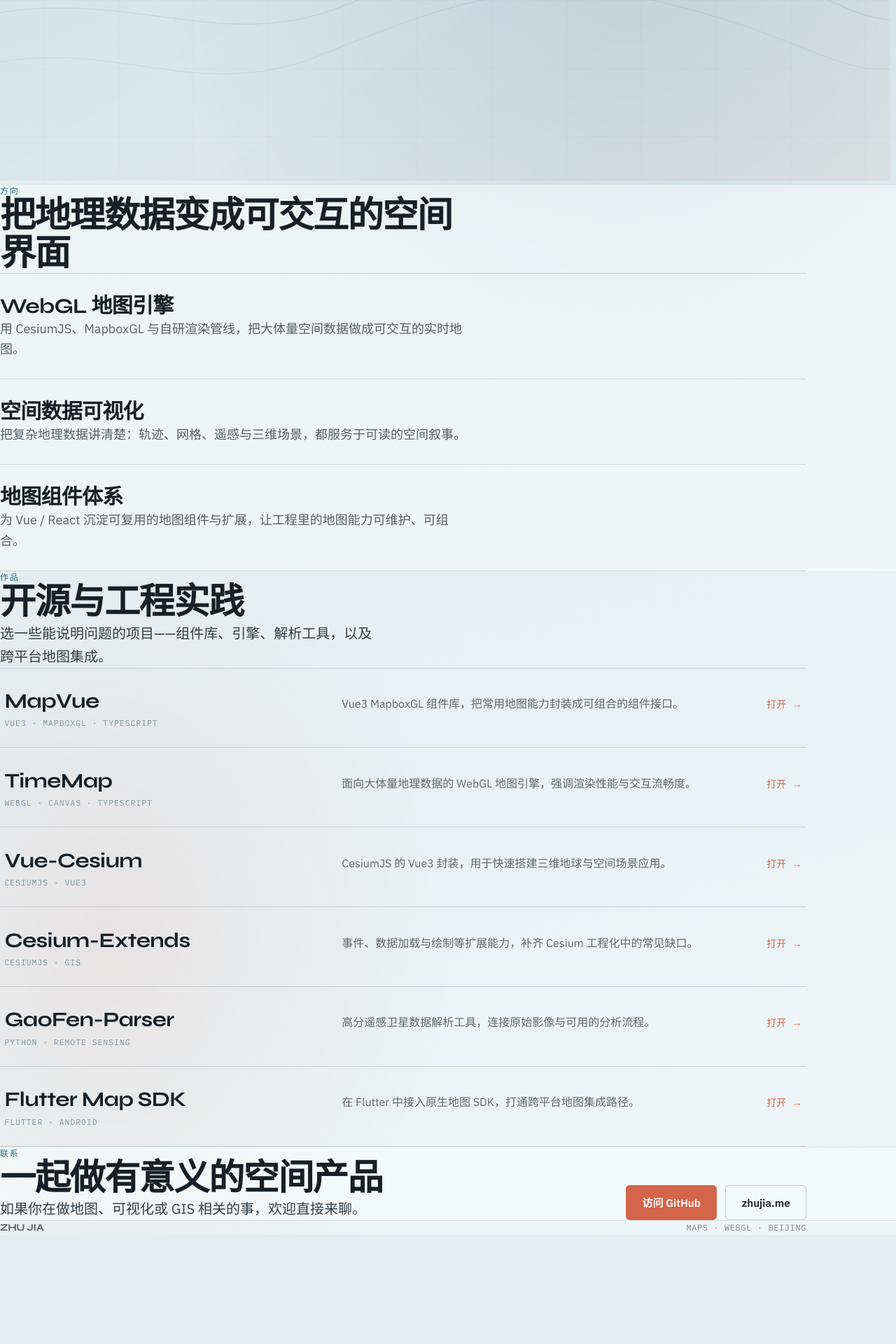
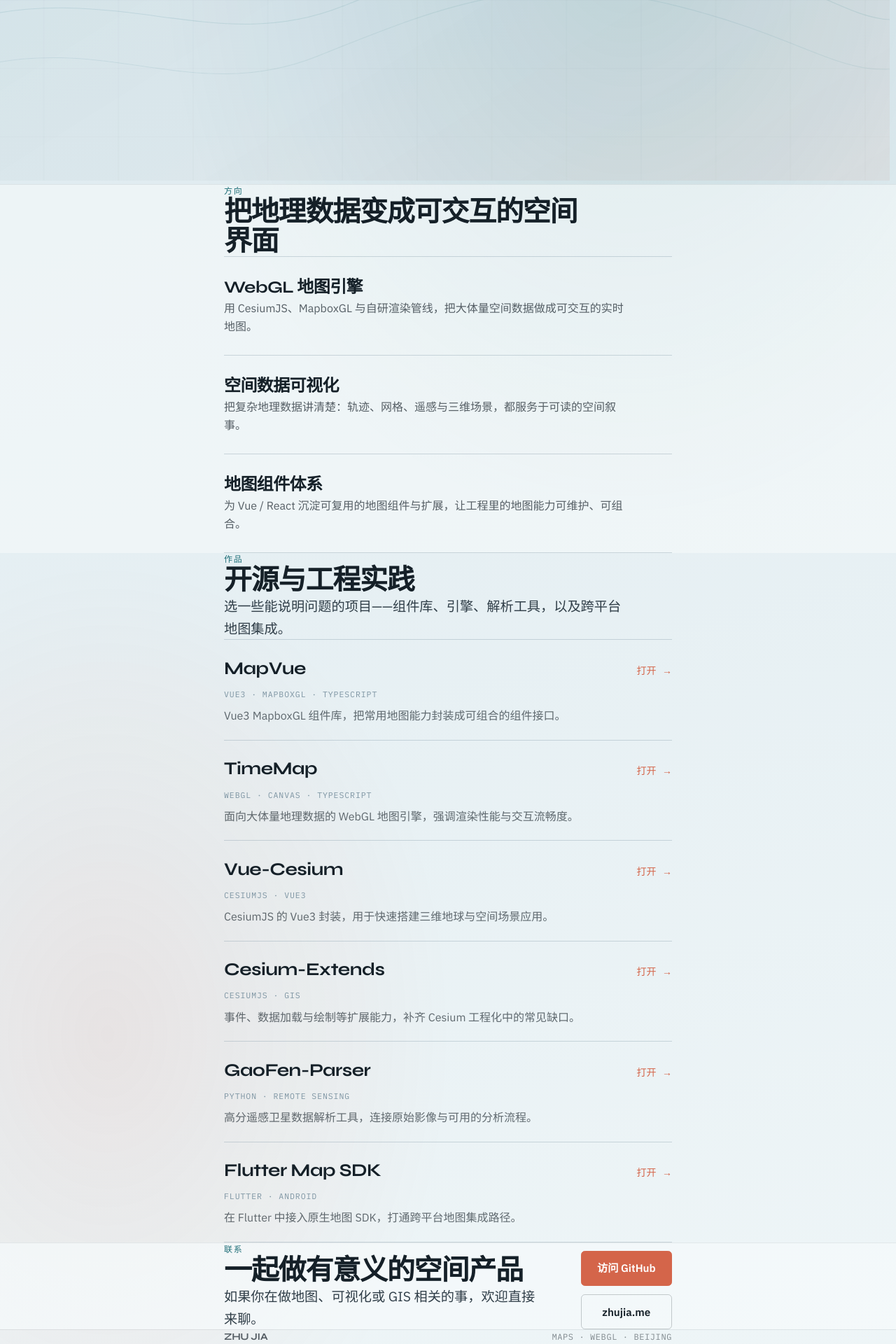
Before and after one commit to timeroute/website, a Next.js app: page / in a window 1280 px wide. Shown: the part 537-2457 px from the top of the page at 70% size. Before the commit the page ends 2301 px from the top, so only its background shows below. Built offline with nearby package versions, Linux system fonts and the light colour scheme.

Commit message:
fix: narrow content shell so layout is not full-bleed
Constrain nav/main/footer to a ~42–44rem editorial column, tighten
typography, and restack project rows for the narrower measure while
keeping the hero atmosphere full-bleed.

Co-authored-by: 绿岸公式 <chinesejar@gmail.com>

```diff
--- a/app/components/Navigation.tsx
+++ b/app/components/Navigation.tsx
@@ -55,7 +55,7 @@ export default function Navigation() {
             : 'bg-transparent border-b border-transparent'
         }`}
       >
-        <nav className="mx-auto flex h-16 max-w-6xl items-center justify-between px-6 lg:px-10">
+        <nav className="shell flex h-16 items-center justify-between">
           <button
             type="button"
             onClick={() => go('home')}
--- a/app/globals.css
+++ b/app/globals.css
@@ -19,6 +19,15 @@
   --background: #e4eef2;
   --foreground: #152028;
   --focus-ring: #1f6f78;
+  --shell-max: 42rem;
+  --shell-pad: 1.5rem;
+}
+
+@media (min-width: 768px) {
+  :root {
+    --shell-max: 44rem;
+    --shell-pad: 2rem;
+  }
 }
 
 * {
@@ -63,6 +72,13 @@ a {
     linear-gradient(165deg, #d7e6ed 0%, #e4eef2 42%, #eef5f7 100%);
 }
 
+/* Narrow editorial column — keeps content from spanning full viewport */
+.shell {
+  width: min(100%, var(--shell-max));
+  margin-inline: auto;
+  padding-inline: var(--shell-pad);
+}
+
 .hero-plane {
   position: absolute;
   inset: 0;
@@ -88,10 +104,10 @@ a {
 
 .lede {
   font-family: var(--font-body);
-  font-size: clamp(1.05rem, 1.8vw, 1.25rem);
+  font-size: clamp(1.05rem, 1.5vw, 1.2rem);
   line-height: 1.65;
   color: color-mix(in oklab, var(--color-ink) 72%, var(--color-contour));
-  max-width: 34rem;
+  max-width: 36rem;
 }
 
 .section-kicker {
@@ -142,30 +158,27 @@ a {
 
 .project-row {
   display: grid;
-  grid-template-columns: 1fr;
-  gap: 0.75rem;
-  padding: 1.4rem 0;
+  gap: 0.55rem;
+  padding: 1.35rem 0;
   border-bottom: 1px solid color-mix(in oklab, var(--color-contour) 35%, transparent);
-  transition: padding 220ms ease, background-color 220ms ease;
+  transition: transform 220ms ease, border-color 220ms ease;
 }
 
-@media (min-width: 768px) {
-  .project-row {
-    grid-template-columns: minmax(0, 1.1fr) minmax(0, 1.4fr) auto;
-    align-items: baseline;
-    gap: 1.5rem;
-    padding: 1.6rem 0.4rem;
-  }
+.project-row:hover {
+  transform: translateX(4px);
+  border-bottom-color: color-mix(in oklab, var(--color-meridian) 45%, transparent);
+}
 
-  .project-row:hover {
-    padding-left: 0.9rem;
-    background: linear-gradient(90deg, rgba(31, 111, 120, 0.06), transparent 70%);
-  }
+.project-row-top {
+  display: flex;
+  align-items: baseline;
+  justify-content: space-between;
+  gap: 1rem;
 }
 
 .project-title {
   font-family: var(--font-display);
-  font-size: clamp(1.4rem, 2.4vw, 1.85rem);
+  font-size: clamp(1.35rem, 2vw, 1.65rem);
   font-weight: 700;
   letter-spacing: -0.02em;
 }
@@ -248,4 +261,8 @@ a {
   .project-row {
     transition: none;
   }
+
+  .project-row:hover {
+    transform: none;
+  }
 }
--- a/app/page.tsx
+++ b/app/page.tsx
@@ -64,15 +64,15 @@ export default function Home() {
         <section id="home" className="relative min-h-[100dvh] overflow-hidden pt-16">
           <ContourField />
 
-          <div className="relative z-10 mx-auto flex min-h-[calc(100dvh-4rem)] max-w-6xl flex-col justify-center px-6 py-12 lg:px-10 lg:py-16">
-            <h1 className="brand-mark reveal whitespace-nowrap text-[clamp(3.4rem,10vw,7.5rem)]">
+          <div className="shell relative z-10 flex min-h-[calc(100dvh-4rem)] flex-col justify-center py-14 md:py-20">
+            <h1 className="brand-mark reveal text-[clamp(3.2rem,9vw,5.75rem)]">
               ZHU JIA
             </h1>
             <p className="reveal reveal-delay-1 mt-2 font-zh text-xl text-meridian md:text-2xl" style={{ fontWeight: 500 }}>
               朱嘉
             </p>
 
-            <p className="headline reveal reveal-delay-2 mt-6 max-w-xl text-[clamp(1.35rem,2.6vw,2rem)]">
+            <p className="headline reveal reveal-delay-2 mt-6 max-w-md text-[clamp(1.35rem,2.4vw,1.85rem)]">
               把地图做成可交互的产品
             </p>
             <p className="lede reveal reveal-delay-3 mt-3">
@@ -95,20 +95,20 @@ export default function Home() {
           </div>
         </section>
 
-        <section id="focus" className="relative z-10 border-t border-ink/8 bg-snow/55 py-20 md:py-28">
-          <div className="mx-auto max-w-6xl px-6 lg:px-10">
+        <section id="focus" className="relative z-10 border-t border-ink/8 bg-snow/55 py-16 md:py-24">
+          <div className="shell">
             <p className="section-kicker">方向</p>
-            <h2 className="headline mt-4 max-w-2xl text-[clamp(2rem,4vw,3.25rem)]">
+            <h2 className="headline mt-3 max-w-lg text-[clamp(1.75rem,3.2vw,2.5rem)]">
               把地理数据变成可交互的空间界面
             </h2>
 
-            <div className="mt-12">
+            <div className="mt-10">
               {focuses.map((item) => (
                 <div key={item.title} className="focus-block">
-                  <h3 className="font-display text-2xl tracking-tight text-ink md:text-3xl" style={{ fontWeight: 700 }}>
+                  <h3 className="font-display text-xl tracking-tight text-ink md:text-2xl" style={{ fontWeight: 700 }}>
                     {item.title}
                   </h3>
-                  <p className="mt-3 max-w-2xl text-base leading-relaxed text-ink/70 md:text-lg">
+                  <p className="mt-2 max-w-xl text-base leading-relaxed text-ink/70">
                     {item.desc}
                   </p>
                 </div>
@@ -117,17 +117,17 @@ export default function Home() {
           </div>
         </section>
 
-        <section id="work" className="relative z-10 py-20 md:py-28">
-          <div className="mx-auto max-w-6xl px-6 lg:px-10">
+        <section id="work" className="relative z-10 py-16 md:py-24">
+          <div className="shell">
             <p className="section-kicker">作品</p>
-            <h2 className="headline mt-4 max-w-2xl text-[clamp(2rem,4vw,3.25rem)]">
+            <h2 className="headline mt-3 max-w-lg text-[clamp(1.75rem,3.2vw,2.5rem)]">
               开源与工程实践
             </h2>
-            <p className="lede mt-5">
+            <p className="lede mt-4">
               选一些能说明问题的项目——组件库、引擎、解析工具，以及跨平台地图集成。
             </p>
 
-            <div className="mt-12 border-t border-contour/35">
+            <div className="mt-10 border-t border-contour/35">
               {projects.map((project) => (
                 <a
                   key={project.title}
@@ -136,34 +136,34 @@ export default function Home() {
                   rel="noopener noreferrer"
                   className="project-row group"
                 >
-                  <div>
+                  <div className="project-row-top">
                     <h3 className="project-title group-hover:text-meridian transition-colors">
                       {project.title}
                     </h3>
-                    <p className="project-meta mt-2">{project.tags.join(' · ')}</p>
+                    <span className="shrink-0 font-mono text-sm text-ember">
+                      打开 →
+                    </span>
                   </div>
-                  <p className="text-ink/65 leading-relaxed">{project.desc}</p>
-                  <span className="font-mono text-sm text-ember md:justify-self-end">
-                    打开 →
-                  </span>
+                  <p className="project-meta">{project.tags.join(' · ')}</p>
+                  <p className="max-w-xl text-ink/65 leading-relaxed">{project.desc}</p>
                 </a>
               ))}
             </div>
           </div>
         </section>
 
-        <section id="contact" className="relative z-10 border-t border-ink/8 bg-snow/70 py-20 md:py-28">
-          <div className="mx-auto flex max-w-6xl flex-col gap-10 px-6 lg:flex-row lg:items-end lg:justify-between lg:px-10">
-            <div>
+        <section id="contact" className="relative z-10 border-t border-ink/8 bg-snow/70 py-16 md:py-24">
+          <div className="shell flex flex-col gap-8 sm:flex-row sm:items-end sm:justify-between">
+            <div className="max-w-md">
               <p className="section-kicker">联系</p>
-              <h2 className="headline mt-4 max-w-xl text-[clamp(2rem,4vw,3.25rem)]">
+              <h2 className="headline mt-3 text-[clamp(1.75rem,3.2vw,2.5rem)]">
                 一起做有意义的空间产品
               </h2>
-              <p className="lede mt-5">
+              <p className="lede mt-4">
                 如果你在做地图、可视化或 GIS 相关的事，欢迎直接来聊。
               </p>
             </div>
-            <div className="flex flex-col gap-3 sm:flex-row">
+            <div className="flex flex-col gap-3 sm:items-stretch">
               <a
                 href="https://github.com/zhujia"
                 target="_blank"
@@ -185,8 +185,8 @@ export default function Home() {
         </section>
       </main>
 
-      <footer className="relative z-10 border-t border-ink/8 px-6 py-8 text-sm text-ink/50 lg:px-10">
-        <div className="mx-auto flex max-w-6xl flex-col gap-2 sm:flex-row sm:items-center sm:justify-between">
+      <footer className="relative z-10 border-t border-ink/8 py-8 text-sm text-ink/50">
+        <div className="shell flex flex-col gap-2 sm:flex-row sm:items-center sm:justify-between">
           <span className="font-display tracking-tight text-ink/70" style={{ fontWeight: 700 }}>
             ZHU JIA
           </span>
```
